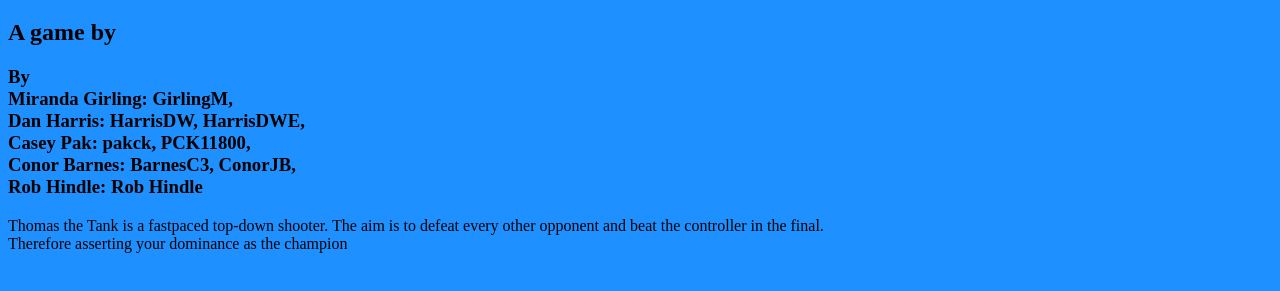
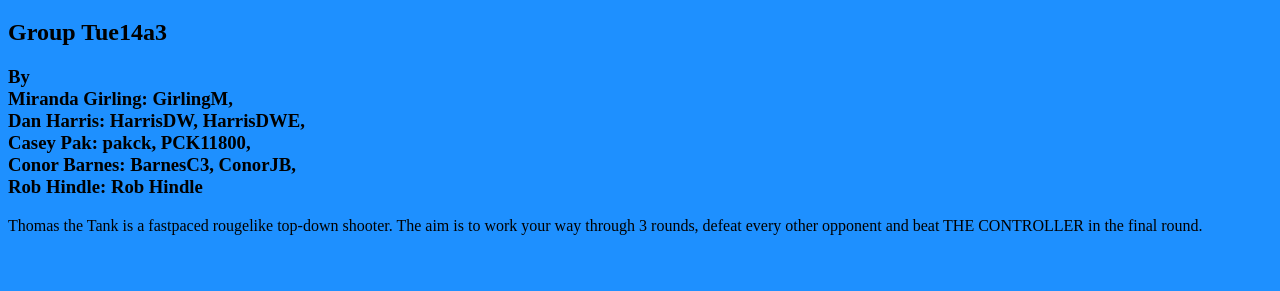
Before and after one commit to PCK11800/Game2D, a plain HTML site: page index.html in a window 1280 px wide. Shown: the part 123-414 px from the top of the page. Drawn offline with Linux system fonts and the light colour scheme.

Commit message:
Change index.html

```diff
--- a/index.html
+++ b/index.html
@@ -7,9 +7,9 @@
   <body style="background-color:dodgerblue;">
     <img src="TanksV1/Resources/Images/GameIconTransparent.png" alt="Green Tank Icon" width="50" height="50">
     <h1>Thomas the Tank</h1>
-    <h2>A game by</h2>
+    <h2>Group Tue14a3</h2>
     <h3>By<br>Miranda Girling: GirlingM,<br>Dan Harris: HarrisDW, HarrisDWE,<br>Casey Pak: pakck, PCK11800,<br>Conor Barnes: BarnesC3, ConorJB,<br>Rob Hindle: Rob Hindle</h3>
-    <p>Thomas the Tank is a fastpaced top-down shooter. The aim is to defeat every other opponent and beat the controller in the final.<br>Therefore asserting your dominance as the champion</p>
+    <p>Thomas the Tank is a fastpaced rougelike top-down shooter. The aim is to work your way through 3 rounds, defeat every other opponent and beat THE CONTROLLER in the final round.</p>
     <p></p>
   </body>
 </html>
```
